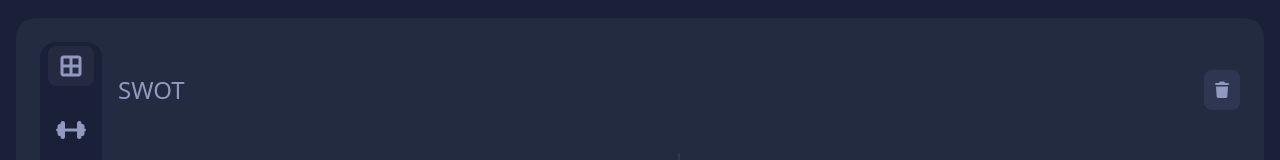
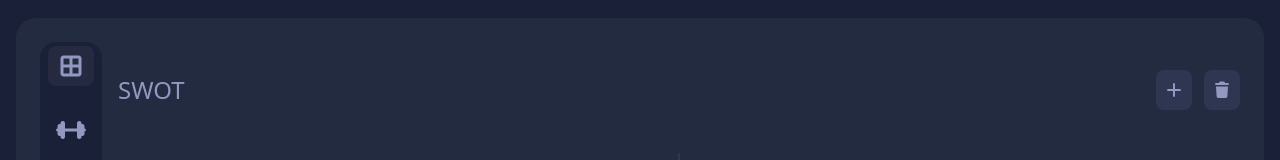
Before and after one commit to reds1n1gam1/swot-project, a Vue app: page / in a window 1280 px wide. Shown: the part 562-722 px from the top of the page. Built offline with nearby package versions, Linux system fonts and the light colour scheme.

Commit message:
Button for main list

```diff
--- a/src/components/Header.vue
+++ b/src/components/Header.vue
@@ -5,8 +5,15 @@
         </div>
 
         <div class="header__right">
-            <button type="button" title="Clear all" class="header__clear" v-on:click="cardStore.resetCards()"><i
-                    class="fa-solid fa-trash"></i></button>
+
+            <button type="button" title="Add new item" class="header__clear"
+                v-on:click="appStore.setInputModalState(true)">
+                <i class="fa-solid fa-plus"></i>
+            </button>
+
+            <button type="button" title="Clear all" class="header__clear" v-on:click="cardStore.resetCards()">
+                <i class="fa-solid fa-trash"></i>
+            </button>
         </div>
 
     </header>
@@ -59,4 +66,11 @@
     border-radius: 8px;
     cursor: pointer;
 }
+
+
+.header__right {
+    display: grid;
+    grid-auto-flow: column;
+    gap: 12px;
+}
 </style>
```
Also changed, not shown: 1 other file (tests, documents, lock files or other folders).
